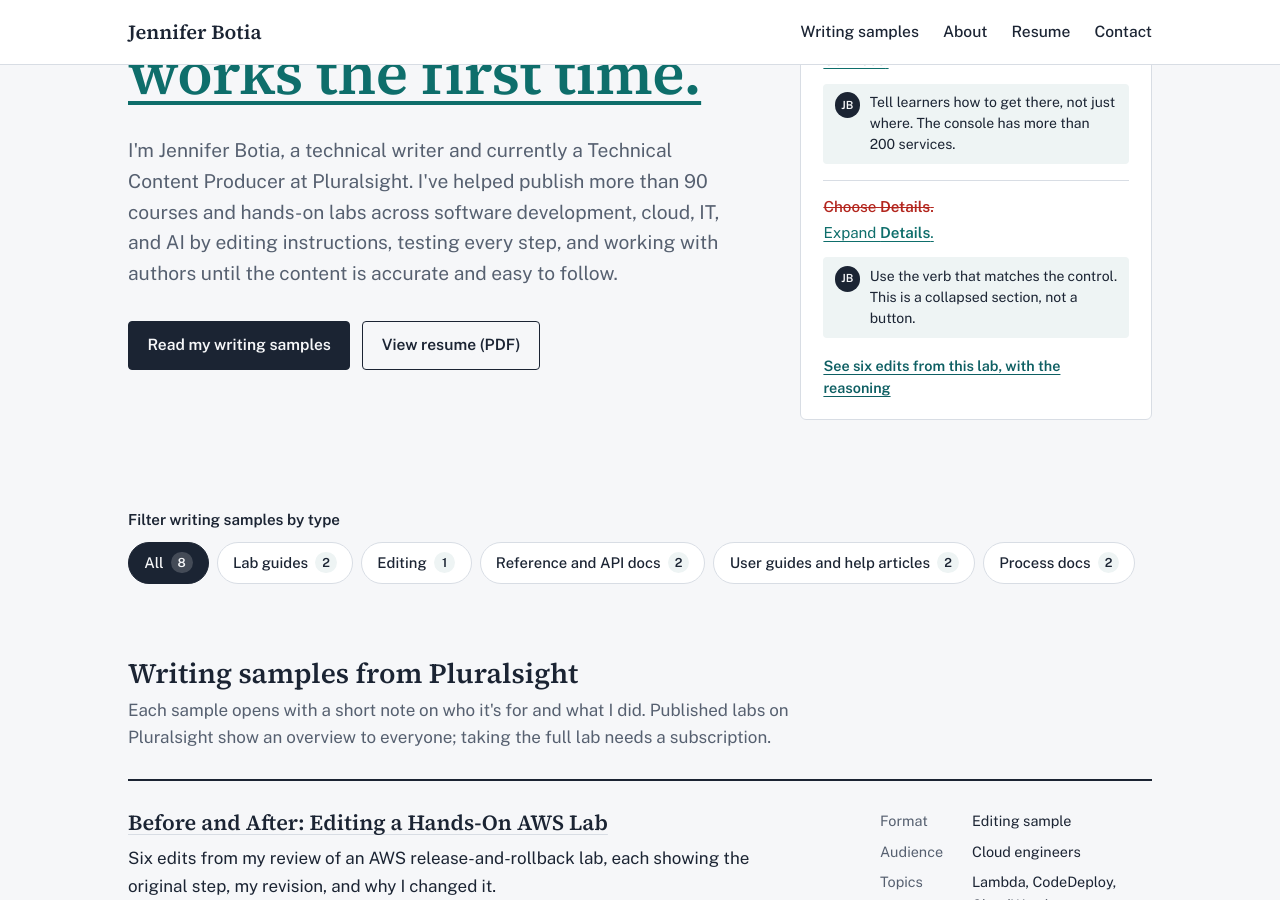
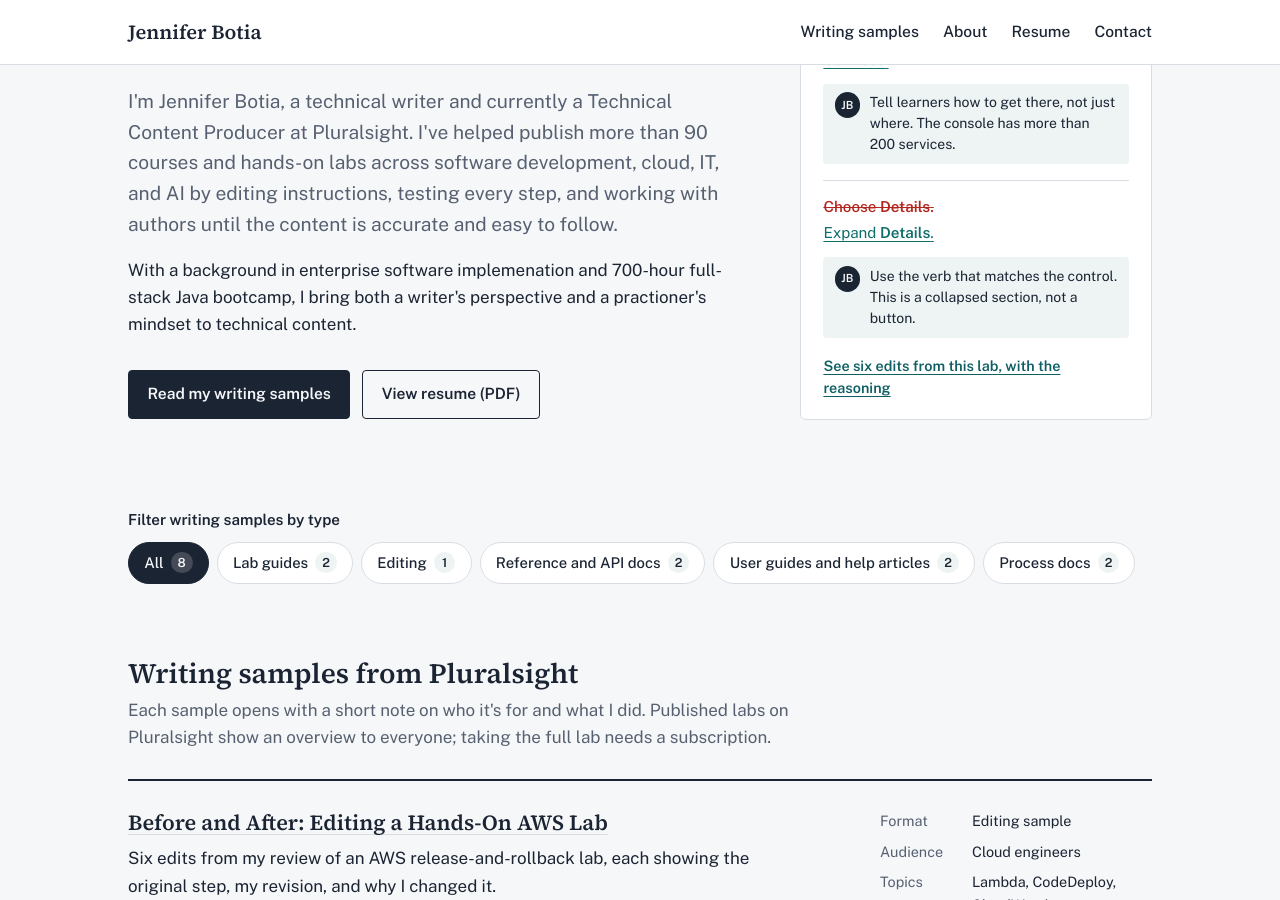
Before and after one commit to Jenjimenez/tech-writing-portfolio, a Jekyll site: the page built from index.html, in a window 1280 px wide and 900 px high, scrolled down 313 px. Built offline with Jekyll 4.4.1, drawn with Linux system fonts in a browser that asks for light colours.

Commit message:
Update index.html

```diff
--- a/index.html
+++ b/index.html
@@ -9,7 +9,7 @@
     <del aria-hidden="true">is hard to follow</del>
     <ins>works the first time.</ins>
   </h1>
-  <p class="lede">I'm Jennifer Botia, a technical writer and currently a Technical Content Producer at Pluralsight. I've helped publish more than 90 courses and hands-on labs across software development, cloud, IT, and AI by editing instructions, testing every step, and working with authors until the content is accurate and easy to follow.</p>
+  <p class="lede">I'm Jennifer Botia, a technical writer and currently a Technical Content Producer at Pluralsight. I've helped publish more than 90 courses and hands-on labs across software development, cloud, IT, and AI by editing instructions, testing every step, and working with authors until the content is accurate and easy to follow. </p> <p> With a background in enterprise software implemenation and 700-hour full-stack Java bootcamp, I bring both a writer's perspective and a practioner's mindset to technical content.</p>
   <p class="actions">
     <a class="button primary" href="#work">Read my writing samples</a>
     <a class="button" href="{{ '/Jennifer_Botia_2026.pdf' | relative_url }}" target="_blank" rel="noopener">View resume (PDF)<span class="sr-only"> (opens in a new tab)</span></a>
```
